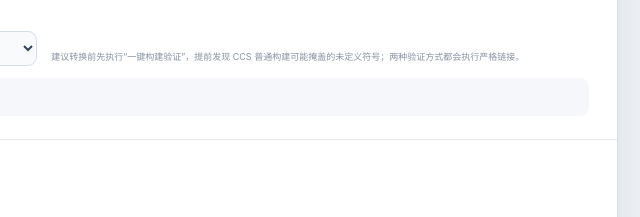
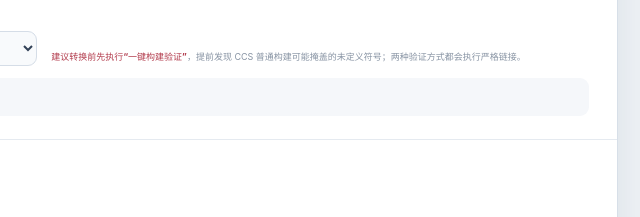
Before and after one commit to zuoliangyu/ti-toolbox, a website built with Vite: page index.html in a window 1280 px wide. Shown: the part 815-1032 px from the top of the page, 542-1182 px from the left. Built offline with nearby package versions, Linux system fonts and the light colour scheme.

Commit message:
突出构建验证推荐提示

```diff
--- a/src/main.ts
+++ b/src/main.ts
@@ -141,7 +141,7 @@ app.innerHTML = `
               <option value="in-place">原工程直接构建（更新 Debug/SysConfig）</option>
             </select>
           </label>
-          <p>建议转换前先执行“一键构建验证”，提前发现 CCS 普通构建可能掩盖的未定义符号；两种验证方式都会执行严格链接。</p>
+          <p><strong class="build-recommendation">建议转换前先执行“一键构建验证”</strong>，提前发现 CCS 普通构建可能掩盖的未定义符号；两种验证方式都会执行严格链接。</p>
         </div>
         <div class="inspection empty" id="inspection">工程解析与构建验证结果会显示在这里。</div>
       </section>
--- a/src/styles.css
+++ b/src/styles.css
@@ -124,6 +124,7 @@ input:focus, select:focus { border-color: #77a5e9; box-shadow: 0 0 0 3px rgba(41
 .build-mode { display: grid; grid-template-columns: minmax(280px, .8fr) 1fr; align-items: end; gap: 14px; margin-top: 12px; }
 .build-mode select { width: 100%; }
 .build-mode p { margin: 0 0 2px; color: #8793a3; font-size: 9px; line-height: 1.5; }
+.build-recommendation { color: #b23b4c; font-weight: 700; }
 
 button {
   border: 1px solid #ced8e4;
```
